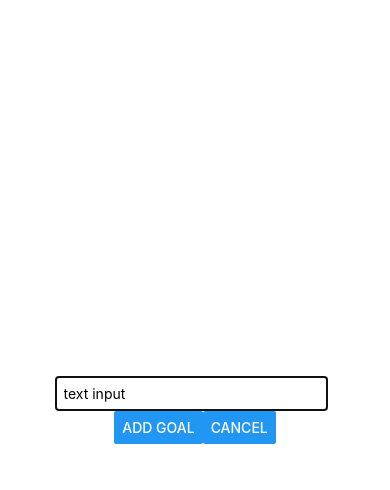
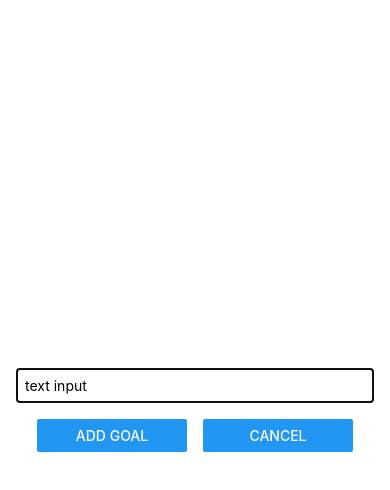
Before and after one commit to gonzaleza61/goalTracker, a React Native app: screen / in a window 390 px wide. Both pictures are taken after a click on the button "ADD NEW GOAL". Shown: the top 490 px of the page. Built offline with nearby package versions, Linux system fonts and the light colour scheme.

Commit message:
button styling

```diff
--- a/components/GoalInput.js
+++ b/components/GoalInput.js
@@ -23,8 +23,12 @@ const GoalInput = (props) => {
           value={enteredGoalText}
         />
         <View style={styles.buttonContainer}>
-          <Button title="ADD GOAL" onPress={addGoalHandler} />
-          <Button title="CANCEL" />
+          <View style={styles.buttonStyle}>
+            <Button title="ADD GOAL" onPress={addGoalHandler} />
+          </View>
+          <View style={styles.buttonStyle}>
+            <Button title="CANCEL" />
+          </View>
         </View>
       </View>
     </Modal>
@@ -34,9 +38,9 @@ const GoalInput = (props) => {
 const styles = StyleSheet.create({
   inputContainer: {
     flex: 1,
-    flexDirection: "column",
     justifyContent: "center",
     alignItems: "center",
+    padding: 16,
     marginBottom: 24,
     borderBottomWidth: 1,
     borderBottomColor: "#cccccc",
@@ -44,12 +48,16 @@ const styles = StyleSheet.create({
   textInput: {
     borderWidth: 1,
     borderColor: "#cccccc",
-    width: "70%",
-    marginRight: 8,
+    width: "100%",
     padding: 8,
   },
   buttonContainer: {
+    marginTop: 16,
     flexDirection: "row",
+  },
+  buttonStyle: {
+    width: 150,
+    marginHorizontal: 8,
   },
 });
 
```
